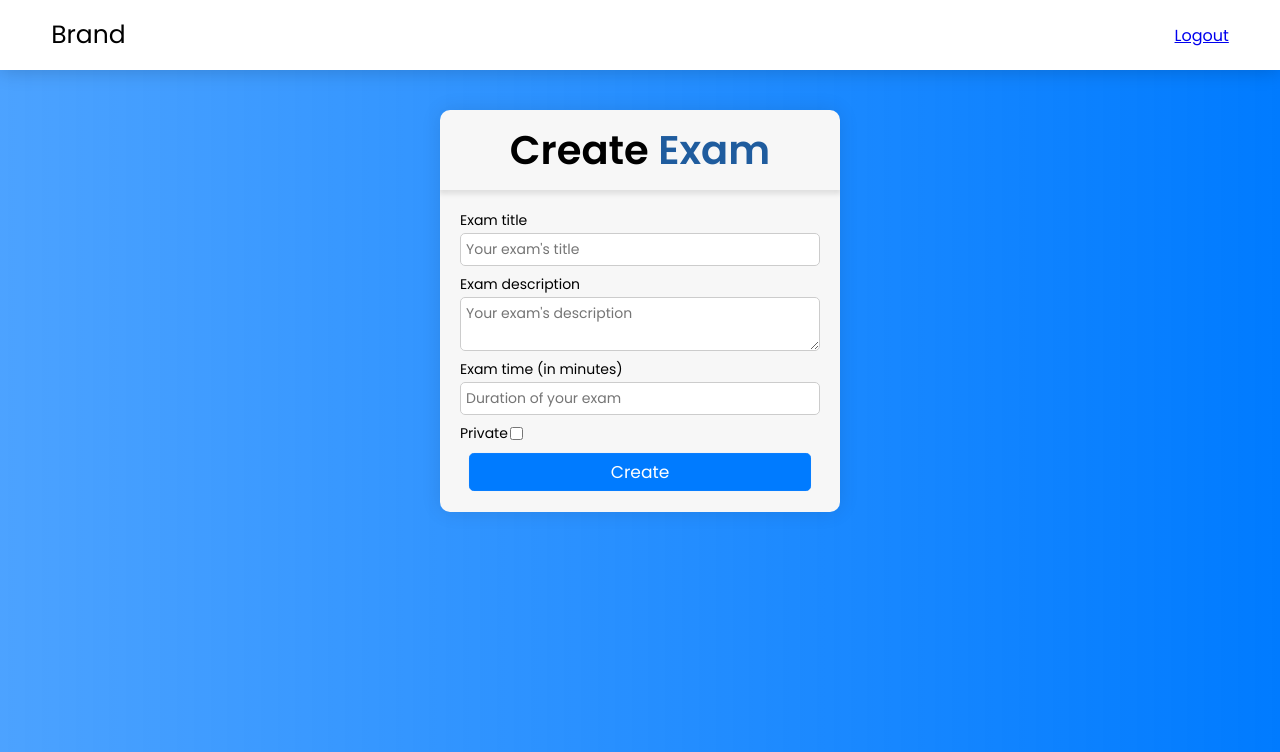
After one commit to byStrange/dashboard, a Django app: template her/templates/settings/new.html in a window 1280 px wide. The commit adds this page. Shown: the top 752 px of the page. Run offline with Django 4.2, Linux system fonts and the light colour scheme; the template is opened without the code that fills it, so the values that code supplies are empty.

Commit message:
some changes

```diff
--- a/dashboard/urls.py
+++ b/dashboard/urls.py
@@ -27,6 +27,7 @@ urlpatterns = [
     path('register/', register_view, name="register"),
     path('login/', login_view, name="login"),
     path('my/', include('her.urls', namespace="her")),
+    path("settings/", include("edit.urls", namespace="edit"))
 ]
 
 
--- /dev/null
+++ b/edit/urls.py
@@ -0,0 +1,8 @@
+from django.urls import path
+from . import views
+
+app_name = "edit"
+
+urlpatterns = [
+    path("new/", views.new, name="new")
+]
--- /dev/null
+++ b/her/templates/settings/new.html
@@ -0,0 +1,54 @@
+{% extends 'her/base.html' %}
+
+
+{% block content %}
+<div class="container">
+    <div class="quiz-box">
+      <div class="quiz-title">
+        Create <span class="marked">Exam</span>
+      </div>
+      <div class="content">
+        <form>
+          <div class="field">
+            <label class="label" for="exam_name">Exam title</label>
+            <input type="name" name="exam_name" placeholder="Your exam's title" id="exam_name" required />
+          </div>
+          <div class="field">
+            <label class="label">Exam description</label>
+            <textarea name="exam_desc" placeholder="Your exam's description" required></textarea>
+          </div>
+          <div class="field">
+            <label class="label">Exam time (in minutes)</label>
+            <input
+              type="number"
+              name="exam_limit"
+              placeholder="Duration of your exam"
+              required
+            />
+          </div>
+          <div class="field" style="flex-direction: row;">
+            <label for="is_private">Private</label>
+            <input type="checkbox" name="is_private" id="">
+          </div>
+          <div class="field">
+              <button class="button">Create</button>
+          </div>
+        </form>
+      </div>
+    </div>
+  </div>
+  <script>
+    document.querySelectorAll(":is(form) input, textarea, select").forEach((input) => {
+      input.addEventListener("focus", function (e) {
+        var target = document.querySelector(".quiz-box")
+        if (!target.className.includes("focused")) {
+          target.classList.add("focused")
+        }
+      });
+      input.addEventListener("focusout", function (e) {
+        var target = document.querySelector(".quiz-box")
+        target.classList.remove("focused")
+      });
+    });
+  </script>
+{% endblock %}
--- a/static/assets/css/style.css
+++ b/static/assets/css/style.css
@@ -224,7 +224,7 @@ button.button {
   color: #000;
 }
 
-:is(form, .form) input {
+:is(form, .form) input:not([type="checkbox"]), textarea, select {
   border: 1px solid #ccc;
   border-radius: 5px;
   padding: 5px;
```
Also changed, not shown: edit/views.py (+21 -1 lines), db.sqlite3.
